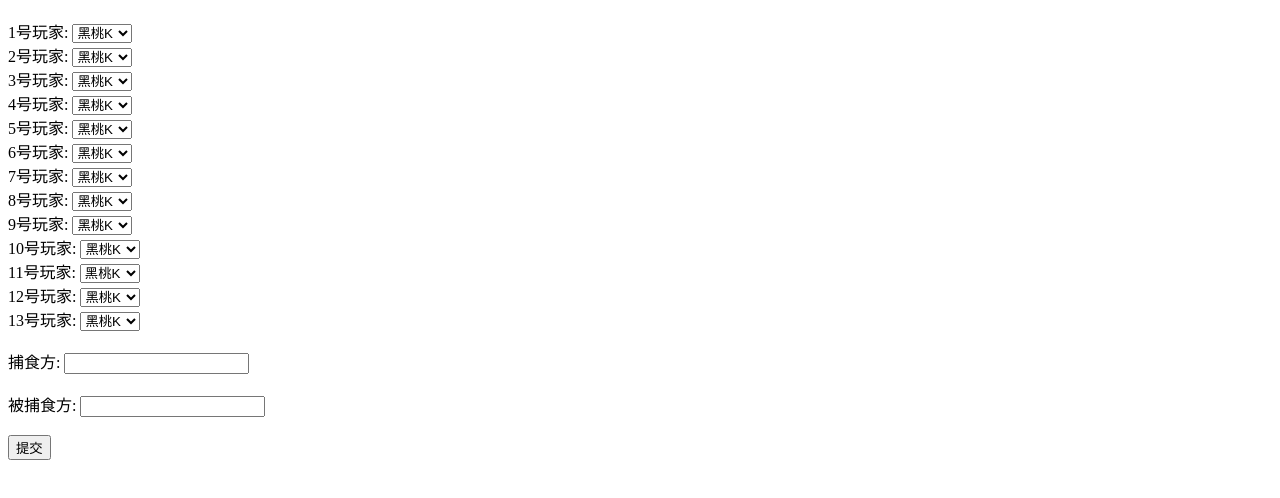
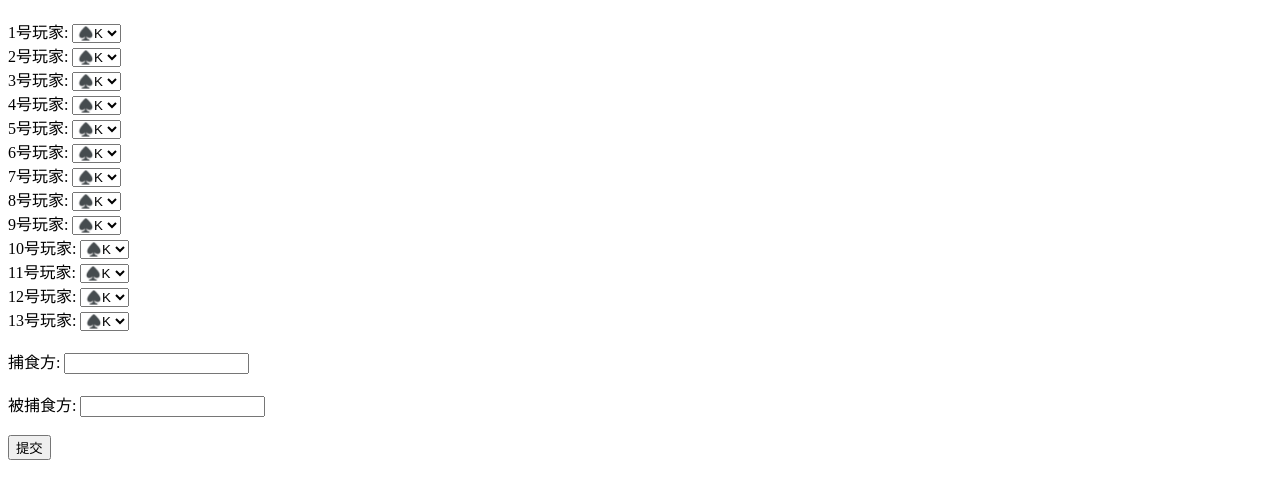
Before and after one commit to ggracee17/ForestEvolutionism, a plain HTML site: page index.html in a window 1280 px wide. Shown: the part 110-608 px from the top of the page. Drawn offline with Linux system fonts and the light colour scheme.

Commit message:
Update index.html card emoji

```diff
--- a/index.html
+++ b/index.html
@@ -12,223 +12,223 @@
     <div name="player_info" id="player_info">
         <label for="player1">1号玩家:</label>
         <select name="player1" id="player1">
-            <option value="spadeK">黑桃K</option>
-            <option value="spadeQ">黑桃Q</option>
-            <option value="spadeJ">黑桃J</option>
-            <option value="heartK">红桃K</option>
-            <option value="heartQ">红桃Q</option>
-            <option value="heartJ">红桃J</option>
-            <option value="clubK">梅花K</option>
-            <option value="clubQ">梅花Q</option>
-            <option value="clubJ">梅花J</option>
-            <option value="diamondK">方块K</option>
-            <option value="diamondQ">方块Q</option>
-            <option value="diamondJ">方块J</option>
-            <option value="joker">Joker</option>
+            <option value="spadeK">♠️K</option>
+            <option value="spadeQ">♠️Q</option>
+            <option value="spadeJ">♠️J</option>
+            <option value="heartK">♥️K</option>
+            <option value="heartQ">♥️Q</option>
+            <option value="heartJ">♥️J</option>
+            <option value="clubK">♣️K</option>
+            <option value="clubQ">♣️Q</option>
+            <option value="clubJ">♣️J</option>
+            <option value="diamondK">♦️K</option>
+            <option value="diamondQ">♦️Q</option>
+            <option value="diamondJ">♦️J</option>
+            <option value="joker">🃏</option>
         </select>
         <br>
         <label for="player2">2号玩家:</label>
         <select name="player2" id="player2">
-            <option value="spadeK">黑桃K</option>
-            <option value="spadeQ">黑桃Q</option>
-            <option value="spadeJ">黑桃J</option>
-            <option value="heartK">红桃K</option>
-            <option value="heartQ">红桃Q</option>
-            <option value="heartJ">红桃J</option>
-            <option value="clubK">梅花K</option>
-            <option value="clubQ">梅花Q</option>
-            <option value="clubJ">梅花J</option>
-            <option value="diamondK">方块K</option>
-            <option value="diamondQ">方块Q</option>
-            <option value="diamondJ">方块J</option>
-            <option value="joker">Joker</option>
+            <option value="spadeK">♠️K</option>
+            <option value="spadeQ">♠️Q</option>
+            <option value="spadeJ">♠️J</option>
+            <option value="heartK">♥️K</option>
+            <option value="heartQ">♥️Q</option>
+            <option value="heartJ">♥️J</option>
+            <option value="clubK">♣️K</option>
+            <option value="clubQ">♣️Q</option>
+            <option value="clubJ">♣️J</option>
+            <option value="diamondK">♦️K</option>
+            <option value="diamondQ">♦️Q</option>
+            <option value="diamondJ">♦️J</option>
+            <option value="joker">🃏</option>
         </select>
         <br>
         <label for="player3">3号玩家:</label>
         <select name="player3" id="player3">
-            <option value="spadeK">黑桃K</option>
-            <option value="spadeQ">黑桃Q</option>
-            <option value="spadeJ">黑桃J</option>
-            <option value="heartK">红桃K</option>
-            <option value="heartQ">红桃Q</option>
-            <option value="heartJ">红桃J</option>
-            <option value="clubK">梅花K</option>
-            <option value="clubQ">梅花Q</option>
-            <option value="clubJ">梅花J</option>
-            <option value="diamondK">方块K</option>
-            <option value="diamondQ">方块Q</option>
-            <option value="diamondJ">方块J</option>
-            <option value="joker">Joker</option>
+            <option value="spadeK">♠️K</option>
+            <option value="spadeQ">♠️Q</option>
+            <option value="spadeJ">♠️J</option>
+            <option value="heartK">♥️K</option>
+            <option value="heartQ">♥️Q</option>
+            <option value="heartJ">♥️J</option>
+            <option value="clubK">♣️K</option>
+            <option value="clubQ">♣️Q</option>
+            <option value="clubJ">♣️J</option>
+            <option value="diamondK">♦️K</option>
+            <option value="diamondQ">♦️Q</option>
+            <option value="diamondJ">♦️J</option>
+            <option value="joker">🃏</option>
         </select>
         <br>
         <label for="player4">4号玩家:</label>
         <select name="player4" id="player4">
-            <option value="spadeK">黑桃K</option>
-            <option value="spadeQ">黑桃Q</option>
-            <option value="spadeJ">黑桃J</option>
-            <option value="heartK">红桃K</option>
-            <option value="heartQ">红桃Q</option>
-            <option value="heartJ">红桃J</option>
-            <option value="clubK">梅花K</option>
-            <option value="clubQ">梅花Q</option>
-            <option value="clubJ">梅花J</option>
-            <option value="diamondK">方块K</option>
-            <option value="diamondQ">方块Q</option>
-            <option value="diamondJ">方块J</option>
-            <option value="joker">Joker</option>
+            <option value="spadeK">♠️K</option>
+            <option value="spadeQ">♠️Q</option>
+            <option value="spadeJ">♠️J</option>
+            <option value="heartK">♥️K</option>
+            <option value="heartQ">♥️Q</option>
+            <option value="heartJ">♥️J</option>
+            <option value="clubK">♣️K</option>
+            <option value="clubQ">♣️Q</option>
+            <option value="clubJ">♣️J</option>
+            <option value="diamondK">♦️K</option>
+            <option value="diamondQ">♦️Q</option>
+            <option value="diamondJ">♦️J</option>
+            <option value="joker">🃏</option>
         </select>
         <br>
         <label for="player5">5号玩家:</label>
         <select name="player5" id="player5">
-            <option value="spadeK">黑桃K</option>
-            <option value="spadeQ">黑桃Q</option>
-            <option value="spadeJ">黑桃J</option>
-            <option value="heartK">红桃K</option>
-            <option value="heartQ">红桃Q</option>
-            <option value="heartJ">红桃J</option>
-            <option value="clubK">梅花K</option>
-            <option value="clubQ">梅花Q</option>
-            <option value="clubJ">梅花J</option>
-            <option value="diamondK">方块K</option>
-            <option value="diamondQ">方块Q</option>
-            <option value="diamondJ">方块J</option>
-            <option value="joker">Joker</option>
+            <option value="spadeK">♠️K</option>
+            <option value="spadeQ">♠️Q</option>
+            <option value="spadeJ">♠️J</option>
+            <option value="heartK">♥️K</option>
+            <option value="heartQ">♥️Q</option>
+            <option value="heartJ">♥️J</option>
+            <option value="clubK">♣️K</option>
+            <option value="clubQ">♣️Q</option>
+            <option value="clubJ">♣️J</option>
+            <option value="diamondK">♦️K</option>
+            <option value="diamondQ">♦️Q</option>
+            <option value="diamondJ">♦️J</option>
+            <option value="joker">🃏</option>
         </select>
         <br>
         <label for="player6">6号玩家:</label>
         <select name="player6" id="player6">
-            <option value="spadeK">黑桃K</option>
-            <option value="spadeQ">黑桃Q</option>
-            <option value="spadeJ">黑桃J</option>
-            <option value="heartK">红桃K</option>
-            <option value="heartQ">红桃Q</option>
-            <option value="heartJ">红桃J</option>
-            <option value="clubK">梅花K</option>
-            <option value="clubQ">梅花Q</option>
-            <option value="clubJ">梅花J</option>
-            <option value="diamondK">方块K</option>
-            <option value="diamondQ">方块Q</option>
-            <option value="diamondJ">方块J</option>
-            <option value="joker">Joker</option>
+            <option value="spadeK">♠️K</option>
+            <option value="spadeQ">♠️Q</option>
+            <option value="spadeJ">♠️J</option>
+            <option value="heartK">♥️K</option>
+            <option value="heartQ">♥️Q</option>
+            <option value="heartJ">♥️J</option>
+            <option value="clubK">♣️K</option>
+            <option value="clubQ">♣️Q</option>
+            <option value="clubJ">♣️J</option>
+            <option value="diamondK">♦️K</option>
+            <option value="diamondQ">♦️Q</option>
+            <option value="diamondJ">♦️J</option>
+            <option value="joker">🃏</option>
         </select>
         <br>
         <label for="player7">7号玩家:</label>
         <select name="player7" id="player7">
-            <option value="spadeK">黑桃K</option>
-            <option value="spadeQ">黑桃Q</option>
-            <option value="spadeJ">黑桃J</option>
-            <option value="heartK">红桃K</option>
-            <option value="heartQ">红桃Q</option>
-            <option value="heartJ">红桃J</option>
-            <option value="clubK">梅花K</option>
-            <option value="clubQ">梅花Q</option>
-            <option value="clubJ">梅花J</option>
-            <option value="diamondK">方块K</option>
-            <option value="diamondQ">方块Q</option>
-            <option value="diamondJ">方块J</option>
-            <option value="joker">Joker</option>
+            <option value="spadeK">♠️K</option>
+            <option value="spadeQ">♠️Q</option>
+            <option value="spadeJ">♠️J</option>
+            <option value="heartK">♥️K</option>
+            <option value="heartQ">♥️Q</option>
+            <option value="heartJ">♥️J</option>
+            <option value="clubK">♣️K</option>
+            <option value="clubQ">♣️Q</option>
+            <option value="clubJ">♣️J</option>
+            <option value="diamondK">♦️K</option>
+            <option value="diamondQ">♦️Q</option>
+            <option value="diamondJ">♦️J</option>
+            <option value="joker">🃏</option>
         </select>
         <br>
         <label for="player8">8号玩家:</label>
         <select name="player8" id="player8">
-            <option value="spadeK">黑桃K</option>
-            <option value="spadeQ">黑桃Q</option>
-            <option value="spadeJ">黑桃J</option>
-            <option value="heartK">红桃K</option>
-            <option value="heartQ">红桃Q</option>
-            <option value="heartJ">红桃J</option>
-            <option value="clubK">梅花K</option>
-            <option value="clubQ">梅花Q</option>
-            <option value="clubJ">梅花J</option>
-            <option value="diamondK">方块K</option>
-            <option value="diamondQ">方块Q</option>
-            <option value="diamondJ">方块J</option>
-            <option value="joker">Joker</option>
+            <option value="spadeK">♠️K</option>
+            <option value="spadeQ">♠️Q</option>
+            <option value="spadeJ">♠️J</option>
+            <option value="heartK">♥️K</option>
+            <option value="heartQ">♥️Q</option>
+            <option value="heartJ">♥️J</option>
+            <option value="clubK">♣️K</option>
+            <option value="clubQ">♣️Q</option>
+            <option value="clubJ">♣️J</option>
+            <option value="diamondK">♦️K</option>
+            <option value="diamondQ">♦️Q</option>
+            <option value="diamondJ">♦️J</option>
+            <option value="joker">🃏</option>
         </select>
         <br>
         <label for="player9">9号玩家:</label>
         <select name="player9" id="player9">
-            <option value="spadeK">黑桃K</option>
-            <option value="spadeQ">黑桃Q</option>
-            <option value="spadeJ">黑桃J</option>
-            <option value="heartK">红桃K</option>
-            <option value="heartQ">红桃Q</option>
-            <option value="heartJ">红桃J</option>
-            <option value="clubK">梅花K</option>
-            <option value="clubQ">梅花Q</option>
-            <option value="clubJ">梅花J</option>
-            <option value="diamondK">方块K</option>
-            <option value="diamondQ">方块Q</option>
-            <option value="diamondJ">方块J</option>
-            <option value="joker">Joker</option>
+            <option value="spadeK">♠️K</option>
+            <option value="spadeQ">♠️Q</option>
+            <option value="spadeJ">♠️J</option>
+            <option value="heartK">♥️K</option>
+            <option value="heartQ">♥️Q</option>
+            <option value="heartJ">♥️J</option>
+            <option value="clubK">♣️K</option>
+            <option value="clubQ">♣️Q</option>
+            <option value="clubJ">♣️J</option>
+            <option value="diamondK">♦️K</option>
+            <option value="diamondQ">♦️Q</option>
+            <option value="diamondJ">♦️J</option>
+            <option value="joker">🃏</option>
         </select>
         <br>
         <label for="player10">10号玩家:</label>
         <select name="player10" id="player10">
-            <option value="spadeK">黑桃K</option>
-            <option value="spadeQ">黑桃Q</option>
-            <option value="spadeJ">黑桃J</option>
-            <option value="heartK">红桃K</option>
-            <option value="heartQ">红桃Q</option>
-            <option value="heartJ">红桃J</option>
-            <option value="clubK">梅花K</option>
-            <option value="clubQ">梅花Q</option>
-            <option value="clubJ">梅花J</option>
-            <option value="diamondK">方块K</option>
-            <option value="diamondQ">方块Q</option>
-            <option value="diamondJ">方块J</option>
-            <option value="joker">Joker</option>
+            <option value="spadeK">♠️K</option>
+            <option value="spadeQ">♠️Q</option>
+            <option value="spadeJ">♠️J</option>
+            <option value="heartK">♥️K</option>
+            <option value="heartQ">♥️Q</option>
+            <option value="heartJ">♥️J</option>
+            <option value="clubK">♣️K</option>
+            <option value="clubQ">♣️Q</option>
+            <option value="clubJ">♣️J</option>
+            <option value="diamondK">♦️K</option>
+            <option value="diamondQ">♦️Q</option>
+            <option value="diamondJ">♦️J</option>
+            <option value="joker">🃏</option>
         </select>
         <br>
         <label for="player11">11号玩家:</label>
         <select name="player11" id="player11">
-            <option value="spadeK">黑桃K</option>
-            <option value="spadeQ">黑桃Q</option>
-            <option value="spadeJ">黑桃J</option>
-            <option value="heartK">红桃K</option>
-            <option value="heartQ">红桃Q</option>
-            <option value="heartJ">红桃J</option>
-            <option value="clubK">梅花K</option>
-            <option value="clubQ">梅花Q</option>
-            <option value="clubJ">梅花J</option>
-            <option value="diamondK">方块K</option>
-            <option value="diamondQ">方块Q</option>
-            <option value="diamondJ">方块J</option>
-            <option value="joker">Joker</option>
+            <option value="spadeK">♠️K</option>
+            <option value="spadeQ">♠️Q</option>
+            <option value="spadeJ">♠️J</option>
+            <option value="heartK">♥️K</option>
+            <option value="heartQ">♥️Q</option>
+            <option value="heartJ">♥️J</option>
+            <option value="clubK">♣️K</option>
+            <option value="clubQ">♣️Q</option>
+            <option value="clubJ">♣️J</option>
+            <option value="diamondK">♦️K</option>
+            <option value="diamondQ">♦️Q</option>
+            <option value="diamondJ">♦️J</option>
+            <option value="joker">🃏</option>
         </select>
         <br>
         <label for="player12">12号玩家:</label>
         <select name="player12" id="player12">
-            <option value="spadeK">黑桃K</option>
-            <option value="spadeQ">黑桃Q</option>
-            <option value="spadeJ">黑桃J</option>
-            <option value="heartK">红桃K</option>
-            <option value="heartQ">红桃Q</option>
-            <option value="heartJ">红桃J</option>
-            <option value="clubK">梅花K</option>
-            <option value="clubQ">梅花Q</option>
-            <option value="clubJ">梅花J</option>
-            <option value="diamondK">方块K</option>
-            <option value="diamondQ">方块Q</option>
-            <option value="diamondJ">方块J</option>
-            <option value="joker">Joker</option>
+            <option value="spadeK">♠️K</option>
+            <option value="spadeQ">♠️Q</option>
+            <option value="spadeJ">♠️J</option>
+            <option value="heartK">♥️K</option>
+            <option value="heartQ">♥️Q</option>
+            <option value="heartJ">♥️J</option>
+            <option value="clubK">♣️K</option>
+            <option value="clubQ">♣️Q</option>
+            <option value="clubJ">♣️J</option>
+            <option value="diamondK">♦️K</option>
+            <option value="diamondQ">♦️Q</option>
+            <option value="diamondJ">♦️J</option>
+            <option value="joker">🃏</option>
         </select>
         <br>
         <label for="player13">13号玩家:</label>
         <select name="player13" id="player13">
-            <option value="spadeK">黑桃K</option>
-            <option value="spadeQ">黑桃Q</option>
-            <option value="spadeJ">黑桃J</option>
-            <option value="heartK">红桃K</option>
-            <option value="heartQ">红桃Q</option>
-            <option value="heartJ">红桃J</option>
-            <option value="clubK">梅花K</option>
-            <option value="clubQ">梅花Q</option>
-            <option value="clubJ">梅花J</option>
-            <option value="diamondK">方块K</option>
-            <option value="diamondQ">方块Q</option>
-            <option value="diamondJ">方块J</option>
-            <option value="joker">Joker</option>
+            <option value="spadeK">♠️K</option>
+            <option value="spadeQ">♠️Q</option>
+            <option value="spadeJ">♠️J</option>
+            <option value="heartK">♥️K</option>
+            <option value="heartQ">♥️Q</option>
+            <option value="heartJ">♥️J</option>
+            <option value="clubK">♣️K</option>
+            <option value="clubQ">♣️Q</option>
+            <option value="clubJ">♣️J</option>
+            <option value="diamondK">♦️K</option>
+            <option value="diamondQ">♦️Q</option>
+            <option value="diamondJ">♦️J</option>
+            <option value="joker">🃏</option>
         </select>
     </div>
     <br>
```
